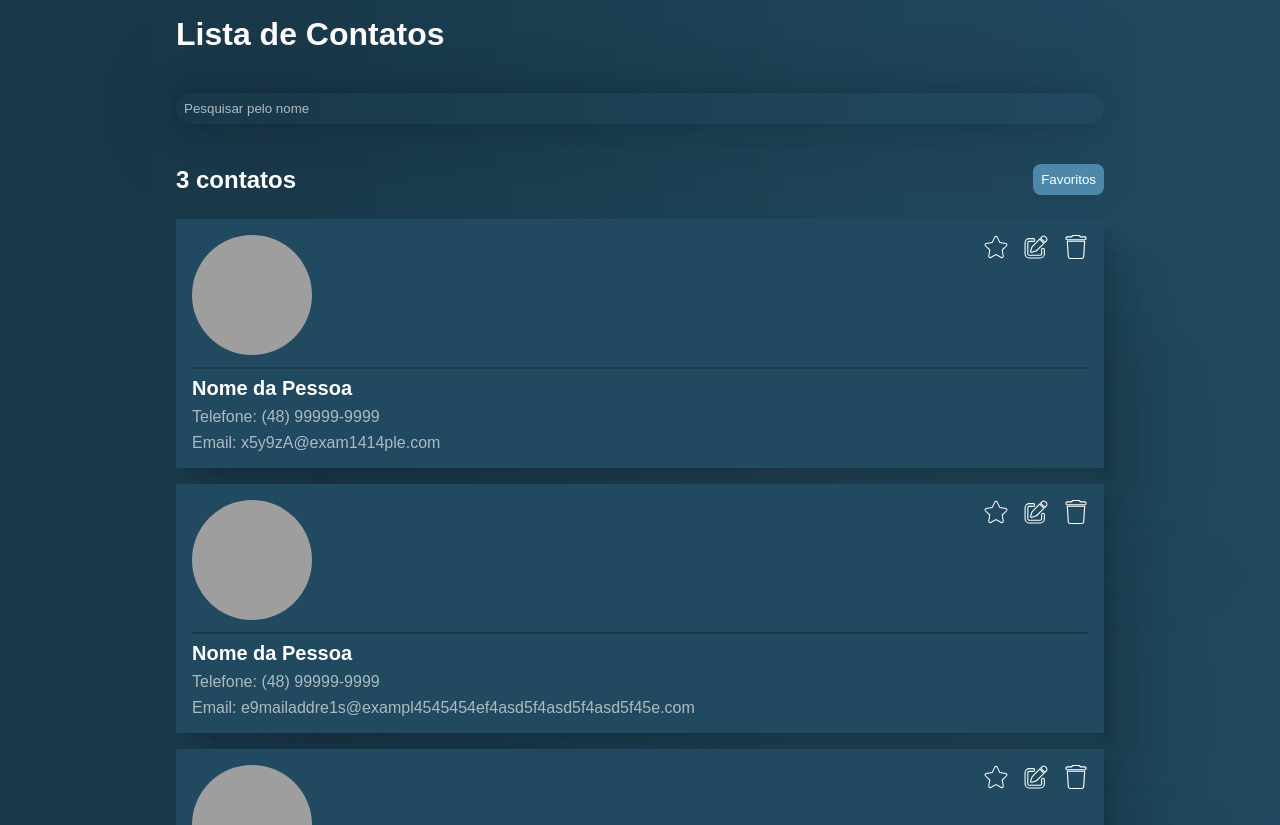
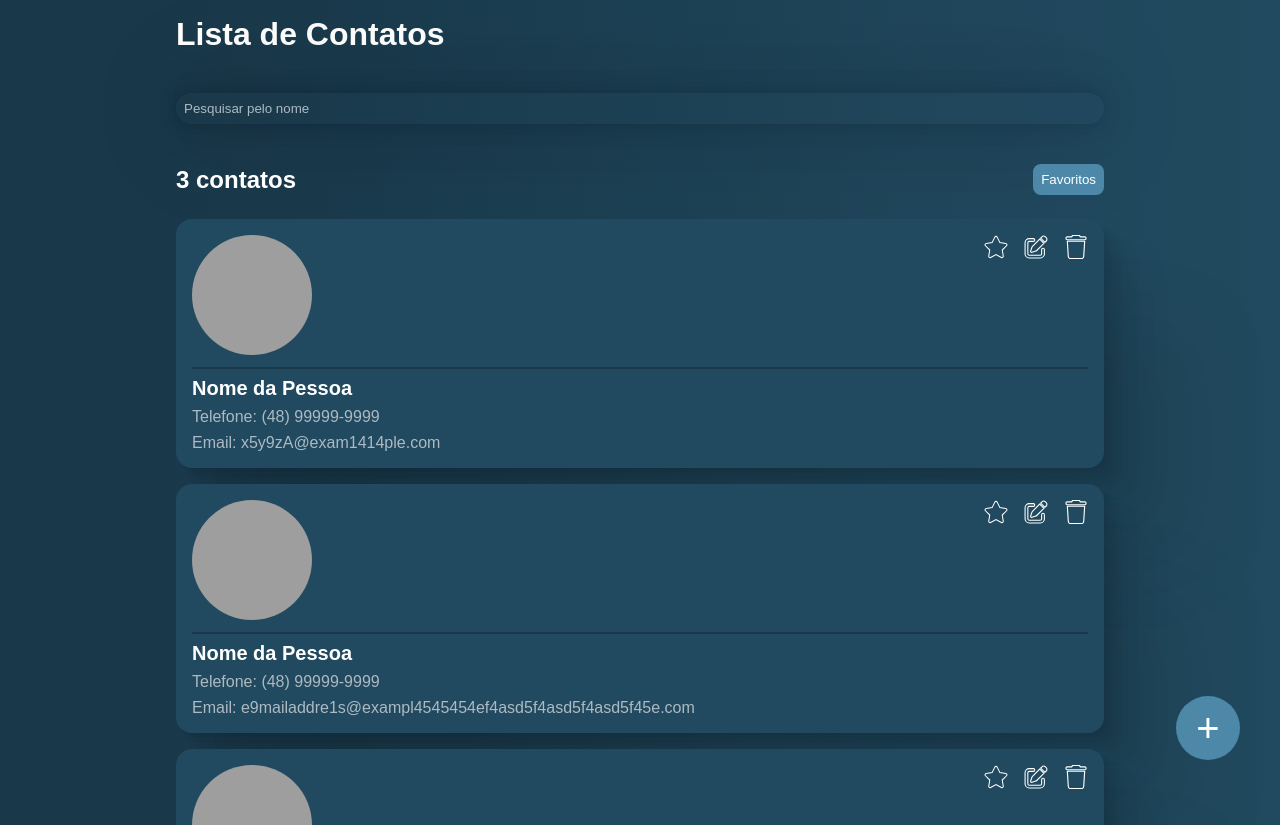
Before and after one commit to Guilu27/lista_contato_react, a React (Create React App) app: page / in a window 1280 px wide. Shown: the top 825 px of the page. Built offline with nearby package versions, Linux system fonts and the light colour scheme; grey boxes are pictures that could not be loaded.

Commit message:
adicionado o react router no projeto

```diff
--- a/package.json
+++ b/package.json
@@ -20,6 +20,7 @@
     "react": "^18.2.0",
     "react-dom": "^18.2.0",
     "react-redux": "^8.1.3",
+    "react-router-dom": "^6.16.0",
     "react-scripts": "5.0.1",
     "styled-components": "^6.0.8",
     "typescript": "^4.9.5",
--- a/src/App.tsx
+++ b/src/App.tsx
@@ -1,15 +1,26 @@
-import BarraPesquisa from './components/BarraPesquisa'
-import ListaContato from './containers/ListaContatos'
+import { createBrowserRouter, RouterProvider } from 'react-router-dom'
+
 import EstiloGlobal, { Container } from './styles'
+import Home from './pages/Home'
+import NovoContato from './pages/NovoContato'
+
+const rotas = createBrowserRouter([
+  {
+    path: '/',
+    element: <Home />
+  },
+  {
+    path: '/novocontato',
+    element: <NovoContato />
+  }
+])
 
 function App() {
   return (
     <>
       <EstiloGlobal />
       <Container>
-        <h1>Lista de Contatos</h1>
-        <BarraPesquisa />
-        <ListaContato />
+        <RouterProvider router={rotas} />
       </Container>
     </>
   )
--- /dev/null
+++ b/src/components/BotaoAdicionar/index.tsx
@@ -0,0 +1,5 @@
+import { Circulo } from './styles'
+
+const BotaoAdicionar = () => <Circulo to="/novocontato">+</Circulo>
+
+export default BotaoAdicionar
--- /dev/null
+++ b/src/components/BotaoAdicionar/styles.ts
@@ -0,0 +1,19 @@
+import { Link } from 'react-router-dom'
+import styled from 'styled-components'
+import variaveis from '../../styles/variaveis'
+
+export const Circulo = styled(Link)`
+  height: 64px;
+  width: 64px;
+  background-color: ${variaveis.azul3};
+  color: ${variaveis.branco};
+  position: fixed;
+  bottom: 40px;
+  right: 40px;
+  border-radius: 50%;
+  display: flex;
+  justify-content: center;
+  align-items: center;
+  font-size: 40px;
+  text-decoration: none;
+`
--- a/src/components/CardContato/styles.ts
+++ b/src/components/CardContato/styles.ts
@@ -5,6 +5,7 @@ export const CardContent = styled.div`
   background-color: ${variaveis.azul2};
   padding: 16px;
   position: relative;
+  border-radius: 16px;
 
   box-shadow: 2.8px 2.8px 2.2px rgba(0, 0, 0, 0.02),
     6.7px 6.7px 5.3px rgba(0, 0, 0, 0.028),
--- /dev/null
+++ b/src/pages/Home/index.tsx
@@ -0,0 +1,14 @@
+import BarraPesquisa from '../../components/BarraPesquisa'
+import BotaoAdicionar from '../../components/BotaoAdicionar'
+import ListaContato from '../../containers/ListaContatos'
+
+const Home = () => (
+  <>
+    <h1>Lista de Contatos</h1>
+    <BarraPesquisa />
+    <ListaContato />
+    <BotaoAdicionar />
+  </>
+)
+
+export default Home
--- /dev/null
+++ b/src/pages/NovoContato/index.tsx
@@ -0,0 +1,9 @@
+import { Link } from 'react-router-dom'
+
+const NovoContato = () => (
+  <>
+    <Link to="/">clique aqui</Link>
+  </>
+)
+
+export default NovoContato
```
Also changed, not shown: 1 other file (tests, documents, lock files or other folders).
